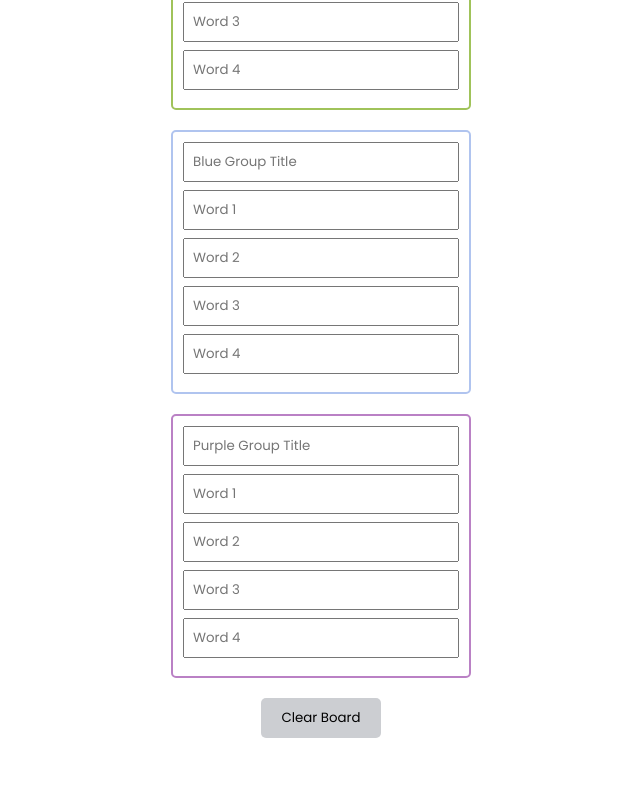
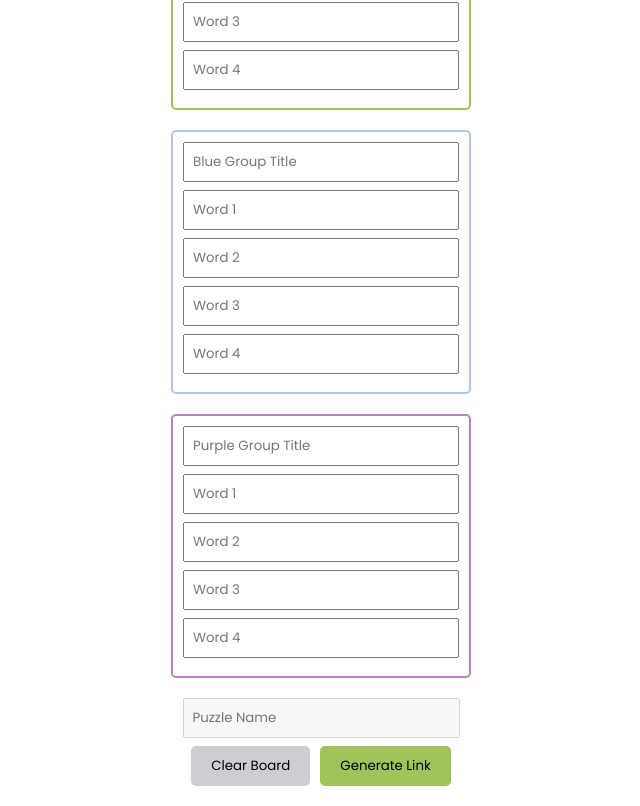
Before and after one commit to lolbyte-code/word-grid, a React (Create React App) app: page /#/ in a window 1280 px wide. Shown: the part 458-1264 px from the top of the page, without its empty margins (319-959 px from the left). Before the commit the page ends 1216 px from the top, so only its background shows below. Built offline with nearby package versions, Linux system fonts and the light colour scheme.

Commit message:
Show validation errors in creator page

```diff
--- /dev/null
+++ b/src/ValidationErrorList.css
@@ -0,0 +1,23 @@
+.validation-error-list {
+  font-family: "Poppins", sans-serif;
+  font-size: 13px;
+  margin-bottom: 20px;
+  padding: 10px;
+  border: 1px solid #e74c3c;
+  border-radius: 5px;
+  background-color: #f8d7da;
+}
+
+.validation-error-list h3 {
+  color: #721c24;
+}
+
+.validation-error-list ul {
+  list-style-type: none;
+  padding: 0;
+}
+
+.validation-error-list li {
+  color: #721c24;
+  margin-bottom: 5px;
+}
--- /dev/null
+++ b/src/ValidationErrorList.js
@@ -0,0 +1,21 @@
+import React from "react";
+import "./ValidationErrorList.css";
+
+const ValidationErrorList = ({ errors }) => {
+  if (!errors || errors.length === 0) {
+    return null;
+  }
+
+  return (
+    <div className="validation-error-list">
+      <h3>Errors:</h3>
+      <ul>
+        {errors.map((error, index) => (
+          <li key={index}>{error}</li>
+        ))}
+      </ul>
+    </div>
+  );
+};
+
+export default ValidationErrorList;
--- a/src/WordGrid.js
+++ b/src/WordGrid.js
@@ -311,7 +311,7 @@ const WordGrid = () => {
         >
           {hideSubmit ? "Share" : "Submit"}
         </button>
-        {(hideSubmit && showShareMessage) && "Copied to clipboard!"}
+        {hideSubmit && showShareMessage && "Copied to clipboard!"}
       </div>
     </div>
   );
--- a/src/WordsInput.js
+++ b/src/WordsInput.js
@@ -1,14 +1,18 @@
-import React, { useState } from "react";
+import React, { useEffect, useState } from "react";
 import "./WordsInput.css";
-import { useStickyState, hasDuplicates } from "./Utils";
+import { useStickyState, hasDuplicates, setEquals } from "./Utils";
 import { serializeBoard, initialBoard, currentVersion } from "./Board";
 import CopyToClipboardLink from "./CopyToClipboardLink";
+import Banner from "./Banner";
+import ValidationErrorList from "./ValidationErrorList";
 
 const WordsInput = () => {
   const board = initialBoard();
   const [newBoard, setNewBoard] = useStickyState({ ...board }, "board");
   const [puzzleName, setPuzzleName] = useStickyState("", "puzzleName");
   const [link, setLink] = useState("");
+  const [validations, setValidations] = useState([]);
+  const [showValidations, setShowValidations] = useState(false);
 
   const handleGroupChange = (color, event) => {
     const updatedBoard = { ...newBoard };
@@ -23,11 +27,21 @@ const WordsInput = () => {
   };
 
   const clearBoardHandler = () => {
+    setShowValidations(false);
     setLink("");
+    setPuzzleName("");
     setNewBoard({ ...board });
   };
 
-  const generateLinkHandler = (puzzleName) => {
+  useEffect(() => {
+    setLink("");
+  }, [newBoard, puzzleName]);
+
+  const generateLinkHandler = () => {
+    if (!isBoardValid()) {
+      setShowValidations(true);
+      return;
+    }
     const url = `${window.location.origin}/#/play/${currentVersion}/${serializeBoard(newBoard, currentVersion)}?name=${encodeURIComponent(puzzleName)}`;
     let body = {
       url: url,
@@ -68,9 +82,8 @@ const WordsInput = () => {
     const allWords = newBoard.words.flatMap((row) =>
       row.map((word) => word.text),
     );
-    const wordsComplete = allWords.every(
-      (word) => word !== "" && word.length < 23,
-    );
+    const wordsComplete = allWords.every((word) => word !== "");
+    const wordsLessThanMax = allWords.every((word) => word.length < 23);
     const noDuplicateWords = !hasDuplicates(allWords);
     const noDuplicateGroups = !hasDuplicates([
       newBoard.groups.yellow,
@@ -78,8 +91,36 @@ const WordsInput = () => {
       newBoard.groups.blue,
       newBoard.groups.purple,
     ]);
+    const puzzleNameExists = puzzleName !== "";
+    const newValidations = [];
+    if (!keysComplete) {
+      newValidations.push("All groups must be named!");
+    }
+    if (!wordsComplete) {
+      newValidations.push("Words may not be blank!");
+    }
+    if (!wordsLessThanMax) {
+      newValidations.push("Words cannot exceed 23 characters!");
+    }
+    if (!noDuplicateWords) {
+      newValidations.push("Duplicate words not allowed!");
+    }
+    if (!noDuplicateGroups) {
+      newValidations.push("Duplicate group names not allowed!");
+    }
+    if (!puzzleNameExists) {
+      newValidations.push("Puzzle name required!");
+    }
+    if (!setEquals(new Set(newValidations), new Set(validations))) {
+      setValidations(newValidations);
+    }
     return (
-      keysComplete && wordsComplete && noDuplicateWords && noDuplicateGroups
+      keysComplete &&
+      wordsComplete &&
+      wordsLessThanMax &&
+      noDuplicateWords &&
+      noDuplicateGroups &&
+      puzzleNameExists
     );
   };
 
@@ -112,7 +153,7 @@ const WordsInput = () => {
           ))}
         </div>
       ))}
-      {isBoardValid() && (
+      {showValidations && <ValidationErrorList errors={validations} />}
       <label>
         <input
           type="text"
@@ -120,24 +161,19 @@ const WordsInput = () => {
           value={puzzleName}
           onChange={(event) => setPuzzleName(event.target.value)}
           className="word-input"
+          disabled={!isBoardValid() && validations.length > 1}
         />
       </label>
-      )}
-      {isBoardValid() && puzzleName && link && (
+      {isBoardValid() && link && (
         <CopyToClipboardLink className="game-link" link={link} />
       )}
       <div className="button-container">
         <button className="clear-button" onClick={() => clearBoardHandler()}>
           Clear Board
         </button>
-        {isBoardValid() && puzzleName !== "" && (
-          <button
-            className="link-button"
-            onClick={() => generateLinkHandler(puzzleName)}
-          >
+        <button className="link-button" onClick={() => generateLinkHandler()}>
           Generate Link
         </button>
-        )}
       </div>
     </div>
   );
```
Also changed, not shown: src/WordGrid.css (line endings or trailing spaces). Lines whose indentation alone changed are shown as unchanged.
